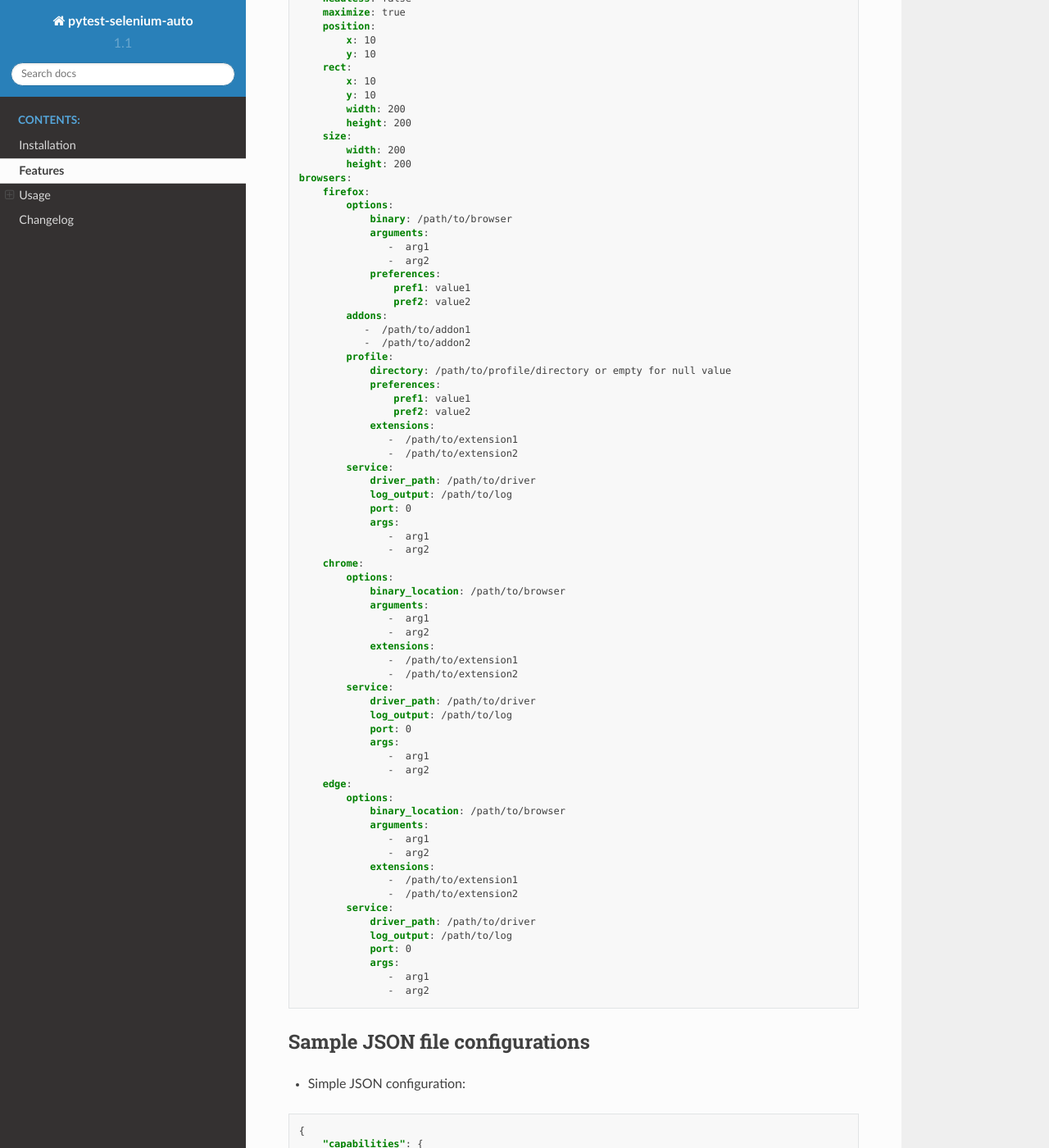
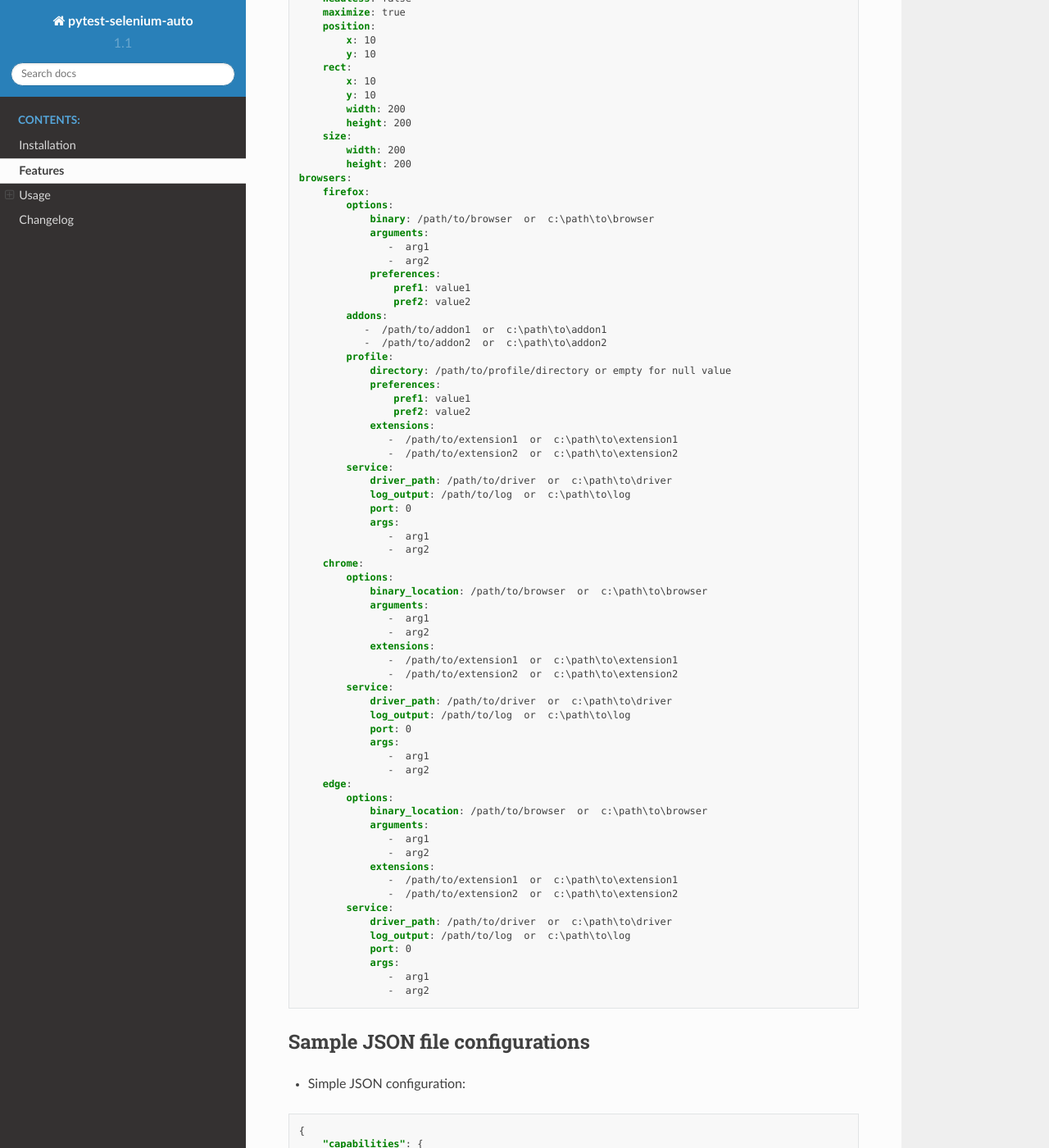
Before and after one commit to harmin-parra/pytest-selenium-auto, a Sphinx documentation site: the page built from docs/user_guide.rst, in a window 1280 px wide and 1400 px high, scrolled down 6122 px. Shown: the whole window at 82% size. Built offline with Sphinx 7.4.7 and the Read the Docs theme 2.0.0, drawn with Linux system fonts in a browser that asks for light colours; some of the changed text lies outside the part shown.

Commit message:
Update documentation

```diff
--- a/docs/user_guide.rst
+++ b/docs/user_guide.rst
@@ -262,28 +262,28 @@ Sample YAML file configurations
   browsers:
       firefox:
           options:
-              binary: /usr/bin/firefox
+              binary: /path/to/browser  or  c:\path\to\browser
           service:
-              driver_path: /usr/local/bin/geckodriver
-              log_output: logs/geckodriver.log
+              driver_path: /path/to/driver  or  c:\path\to\driver
+              log_output: /path/to/log  or  c:\path\to\log
       chrome:
           options:
-              binary_location: /usr/bin/google-chrome
+              binary_location: /path/to/browser  or  c:\path\to\browser
           service:
-              driver_path: /usr/local/bin/chromedriver
-              log_output: logs/chromedriver.log
+              driver_path: /path/to/driver  or  c:\path\to\driver
+              log_output: /path/to/log  or  c:\path\to\log
       chromium:
           options:
-              binary_location: /usr/bin/chromium
+              binary_location: /path/to/browser  or  c:\path\to\browser
           service:
-              driver_path: /usr/local/bin/chromedriver
-              log_output: logs/chromiumdriver.log
+              driver_path: /path/to/driver  or  c:\path\to\driver
+              log_output: /path/to/log  or  c:\path\to\log
       edge:
           options:
-              binary_location: /opt/microsoft/msedge/msedge
+              binary_location: /path/to/browser  or  c:\path\to\browser
           service:
-              driver_path: /usr/local/bin/msedgedriver
-              log_output: logs/edgedriver.log
+              driver_path: /path/to/driver  or  c:\path\to\driver
+              log_output: /path/to/log  or  c:\path\to\log
 
 * Complete YAML configuration:
 
@@ -321,7 +321,7 @@ Sample YAML file configurations
   browsers:
       firefox:
           options:
-              binary: /path/to/browser
+              binary: /path/to/browser  or  c:\path\to\browser
               arguments:
                  -  arg1
                  -  arg2
@@ -329,51 +329,51 @@ Sample YAML file configurations
                   pref1: value1
                   pref2: value2
           addons:
-             -  /path/to/addon1
-             -  /path/to/addon2
+             -  /path/to/addon1  or  c:\path\to\addon1
+             -  /path/to/addon2  or  c:\path\to\addon2
           profile:
               directory: /path/to/profile/directory or empty for null value
               preferences:
                   pref1: value1
                   pref2: value2
               extensions:
-                 -  /path/to/extension1
-                 -  /path/to/extension2
+                 -  /path/to/extension1  or  c:\path\to\extension1
+                 -  /path/to/extension2  or  c:\path\to\extension2
           service:
-              driver_path: /path/to/driver
-              log_output: /path/to/log
+              driver_path: /path/to/driver  or  c:\path\to\driver
+              log_output: /path/to/log  or  c:\path\to\log
               port: 0
               args:
                  -  arg1
                  -  arg2
       chrome:
           options:
-              binary_location: /path/to/browser
+              binary_location: /path/to/browser  or  c:\path\to\browser
               arguments:
                  -  arg1
                  -  arg2
               extensions:
-                 -  /path/to/extension1
-                 -  /path/to/extension2
+                 -  /path/to/extension1  or  c:\path\to\extension1
+                 -  /path/to/extension2  or  c:\path\to\extension2
           service:
-              driver_path: /path/to/driver
-              log_output: /path/to/log
+              driver_path: /path/to/driver  or  c:\path\to\driver
+              log_output: /path/to/log  or  c:\path\to\log
               port: 0
               args:
                  -  arg1
                  -  arg2
       edge:
           options:
-              binary_location: /path/to/browser
+              binary_location: /path/to/browser  or  c:\path\to\browser
               arguments:
                  -  arg1
                  -  arg2
               extensions:
-                 -  /path/to/extension1
-                 -  /path/to/extension2
+                 -  /path/to/extension1  or  c:\path\to\extension1
+                 -  /path/to/extension2  or  c:\path\to\extension2
           service:
-              driver_path: /path/to/driver
-              log_output: /path/to/log
+              driver_path: /path/to/driver  or  c:\path\to\driver
+              log_output: /path/to/log  or  c:\path\to\log
               port: 0
               args:
                  -  arg1
@@ -411,38 +411,38 @@ Sample JSON file configurations
       "browsers": {
           "firefox": {
               "options": {
-                  "binary": "/usr/bin/firefox"
+                  "binary": "/path/to/browser"  or  "c:\path\to\browser"
               },
               "service":{
-                  "driver_path": "/usr/local/bin/geckodriver",
-                  "log_output": "logs/geckodriver.log"
+                  "driver_path": "/path/to/driver"  or  "c:\path\to\driver",
+                  "log_output": "/path/to/log"  or  "c:\path\to\log"
               }
           },
           "chrome": {
               "options": {
-                  "binary_location": "/usr/bin/google-chrome"
+                  "binary_location": "/path/to/browser"  or  "c:\path\to\browser"
               },
               "service": {
-                  "driver_path": "/usr/local/bin/chromedriver",
-                  "log_output": "logs/chromedriver.log"
+                  "driver_path": "/path/to/driver"  or  "c:\path\to\driver",
+                  "log_output": "/path/to/log"  or  "c:\path\to\log"
               }
           },
           "chromium": {
               "options": {
-                  "binary_location": "/usr/bin/chromium"
+                  "binary_location": "/path/to/browser"  or  "c:\path\to\browser"
               },
               "service": {
-                  "driver_path": "/usr/local/bin/chromedriver",
-                  "log_output": "logs/chromiumdriver.log"
+                  "driver_path": "/path/to/driver"  or  "c:\path\to\driver",
+                  "log_output": "/path/to/log"  or  "c:\path\to\log"
               }
           },
           "edge": {
               "options": {
-                  "binary_location": "/opt/microsoft/msedge/msedge"
+                  "binary_location": "/path/to/browser"  or  "c:\path\to\browser"
               },
               "service": {
-                  "driver_path": "/usr/local/bin/msedgedriver",
-                  "log_output": "logs/edgedriver.log"
+                  "driver_path": "/path/to/driver"  or  "c:\path\to\driver",
+                  "log_output": "/path/to/log"  or  "c:\path\to\log"
               }
           }
       }
@@ -492,7 +492,7 @@ Sample JSON file configurations
       "browsers": {
           "firefox": {
               "options": {
-                  "binary": "/path/to/browser",
+                  "binary": "/path/to/browser"  or  "c:\path\to\browser",
                   "arguments": [
                       "arg1",
                       "arg2"
@@ -503,8 +503,8 @@ Sample JSON file configurations
                   }
               },
               "addons": [
-                "/path/to/addon1",
-                "/path/to/addon2"
+                "/path/to/addon1"  or  "c:\path\to\addon1",
+                "/path/to/addon2"  or  "c:\path\to\addon2"
               ],
               "profile":{
                   "directory": "/path/to/profile/directory" or null,
@@ -513,13 +513,13 @@ Sample JSON file configurations
                       "pref2": "value2"
                   },
                   "extensions": [
-                      "/path/to/extension1",
-                      "/path/to/extension2"
+                      "/path/to/extension1"  or  "c:\path\to\extension1",
+                      "/path/to/extension2"  or  "c:\path\to\extension2"
                   ]
               },
               "service":{
-                  "driver_path": "/path/to/driver",
-                  "log_output": "/path/to/log",
+                  "driver_path": "/path/to/driver"  or  "c:\path\to\driver",
+                  "log_output": "/path/to/log"  or  "c:\path\to\log",
                   "port": 0,
                   "args": [
                       "arg1",
@@ -529,19 +529,19 @@ Sample JSON file configurations
           },
           "chrome": {
               "options": {
-                  "binary_location": "/path/to/browser",
+                  "binary_location": "/path/to/browser"  or  "c:\path\to\browser",
                   "arguments": [
                       "arg1",
                       "arg2"
                   ],
                   "extensions": [
-                      "/path/to/extension1",
-                      "/path/to/extension2"
+                      "/path/to/extension1"  or  "c:\path\to\extension1",
+                      "/path/to/extension2"  or  "c:\path\to\extension2"
                   ]
               },
               "service": {
-                  "driver_path": "/path/to/driver",
-                  "log_output": "/path/to/log",
+                  "driver_path": "/path/to/driver"  or  "c:\path\to\driver",
+                  "log_output": "/path/to/log"  or  "c:\path\to\log",
                   "port": 0,
                   "args": [
                       "arg1",
@@ -551,19 +551,19 @@ Sample JSON file configurations
           },
           "edge": {
               "options": {
-                  "binary_location": "/path/to/browser",
+                  "binary_location": "/path/to/browser"  or  "c:\path\to\browser",
                   "arguments": [
                       "arg1",
                       "arg2"
                   ],
                   "extensions": [
-                      "/path/to/extension1",
-                      "/path/to/extension2"
+                      "/path/to/extension1"  or  "c:\path\to\extension1",
+                      "/path/to/extension2"  or  "c:\path\to\extension2"
                   ]
               },
               "service": {
-                  "driver_path": "/path/to/driver",
-                  "log_output": "/path/to/log",
+                  "driver_path": "/path/to/driver"  or  "c:\path\to\driver",
+                  "log_output": "/path/to/log"  or  "c:\path\to\log",
                   "port": 0,
                   "args": [
                       "arg1",
```
